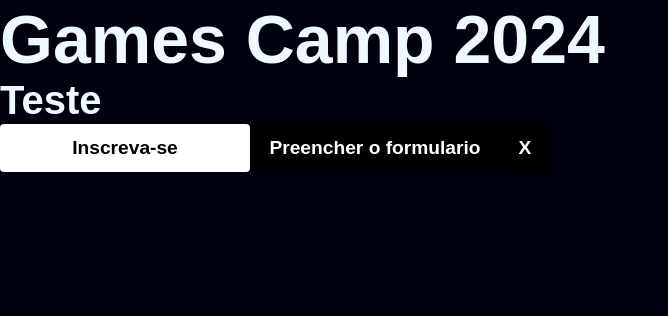
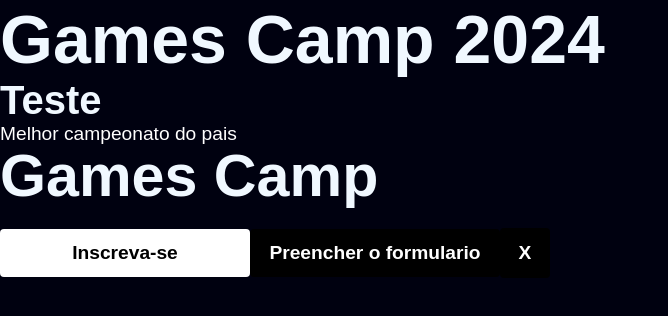
Before and after one commit to Dom-Garotom/GamesCamp-React, a React (Vite) app: page / in a window 1280 px wide. Shown: the top 316 px of the page, without its empty margins (0-668 px from the left). Built offline with nearby package versions, Linux system fonts and the light colour scheme.

Commit message:
feat: criando o componente de um titulo com chapéu

```diff
--- /dev/null
+++ b/src/components/TitleWithHat/index.tsx
@@ -0,0 +1,35 @@
+import styled from "styled-components";
+import { TitleDefault } from "../../styles/styledComponents";
+
+
+const WrapperTitle = styled.div`
+    margin: 18px 0px;
+    position: relative;
+    span{
+        position: absolute;
+        font-weight: 500;
+        color: #fff;
+        top: -18px;
+        font-size: 1.2rem;
+    }
+
+    h2{
+        font-size: 3.7rem;
+    }
+
+`
+
+type PropsTitleWithHat ={
+    content : string,
+    hat : string,
+}
+
+
+export default function TitleWithHat(props : PropsTitleWithHat ) {
+  return (
+   <WrapperTitle>
+    <span>{props.hat}</span>
+    <TitleDefault>{props.content}</TitleDefault>
+   </WrapperTitle>
+  )
+}
--- a/src/pages/home.tsx
+++ b/src/pages/home.tsx
@@ -1,13 +1,16 @@
 import { TitleDefault , MainTitle , ButtonDefault , ButtonCTA , ButtonExit} from "../styles/styledComponents"
+import TitleWithHat from "../components/TitleWithHat"
 
 export default function Home() {
   return (
     <>
-    <MainTitle>Games Camp 2024</MainTitle>
+      <MainTitle>Games Camp 2024</MainTitle>
       <TitleDefault>Teste</TitleDefault>
+      <TitleWithHat content="Games Camp" hat="Melhor campeonato do pais" />
       <ButtonDefault>Inscreva-se</ButtonDefault>
       <ButtonCTA>Preencher o formulario</ButtonCTA>
       <ButtonExit>X</ButtonExit>
+
     </>
   )
 }
```
